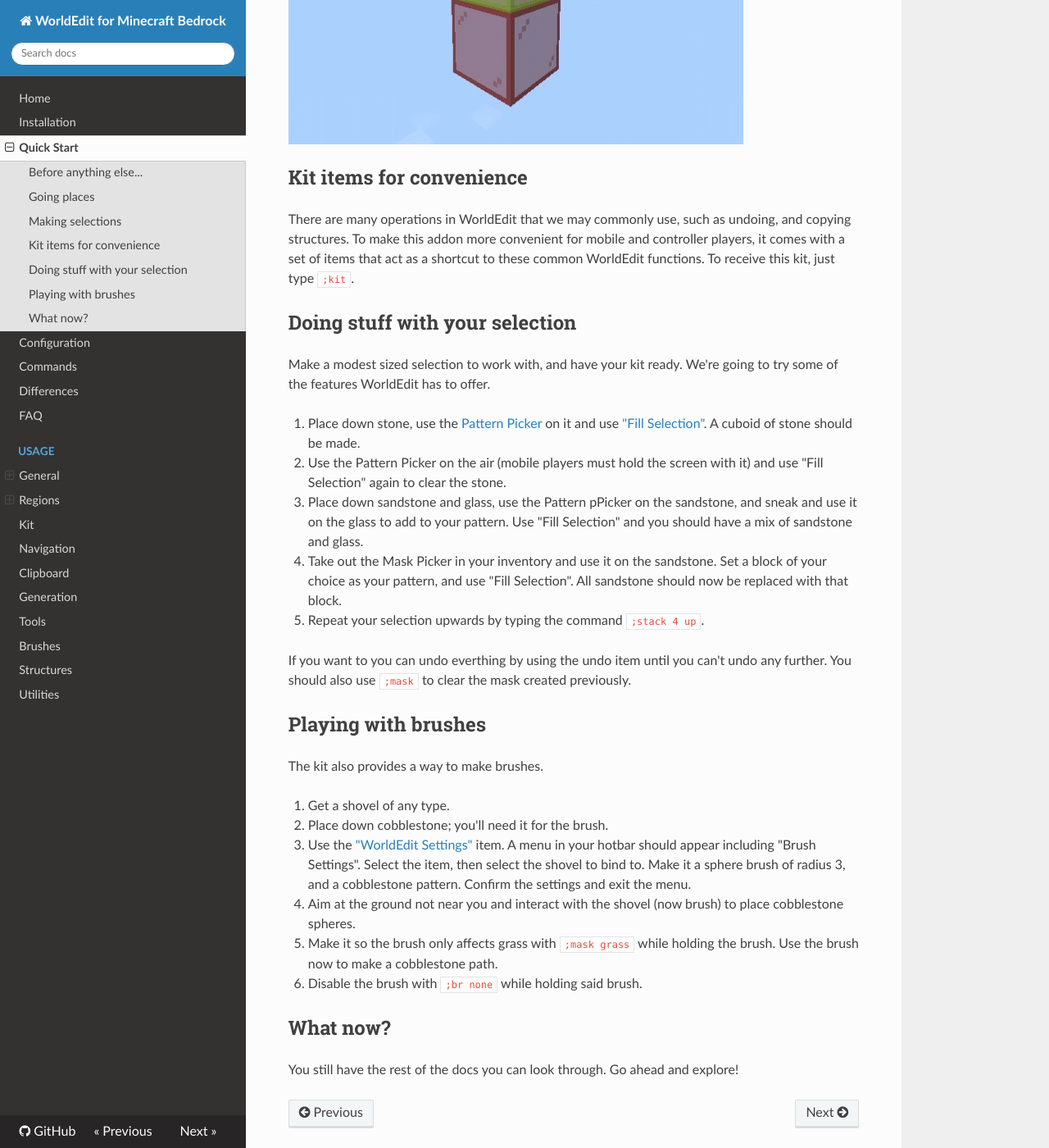
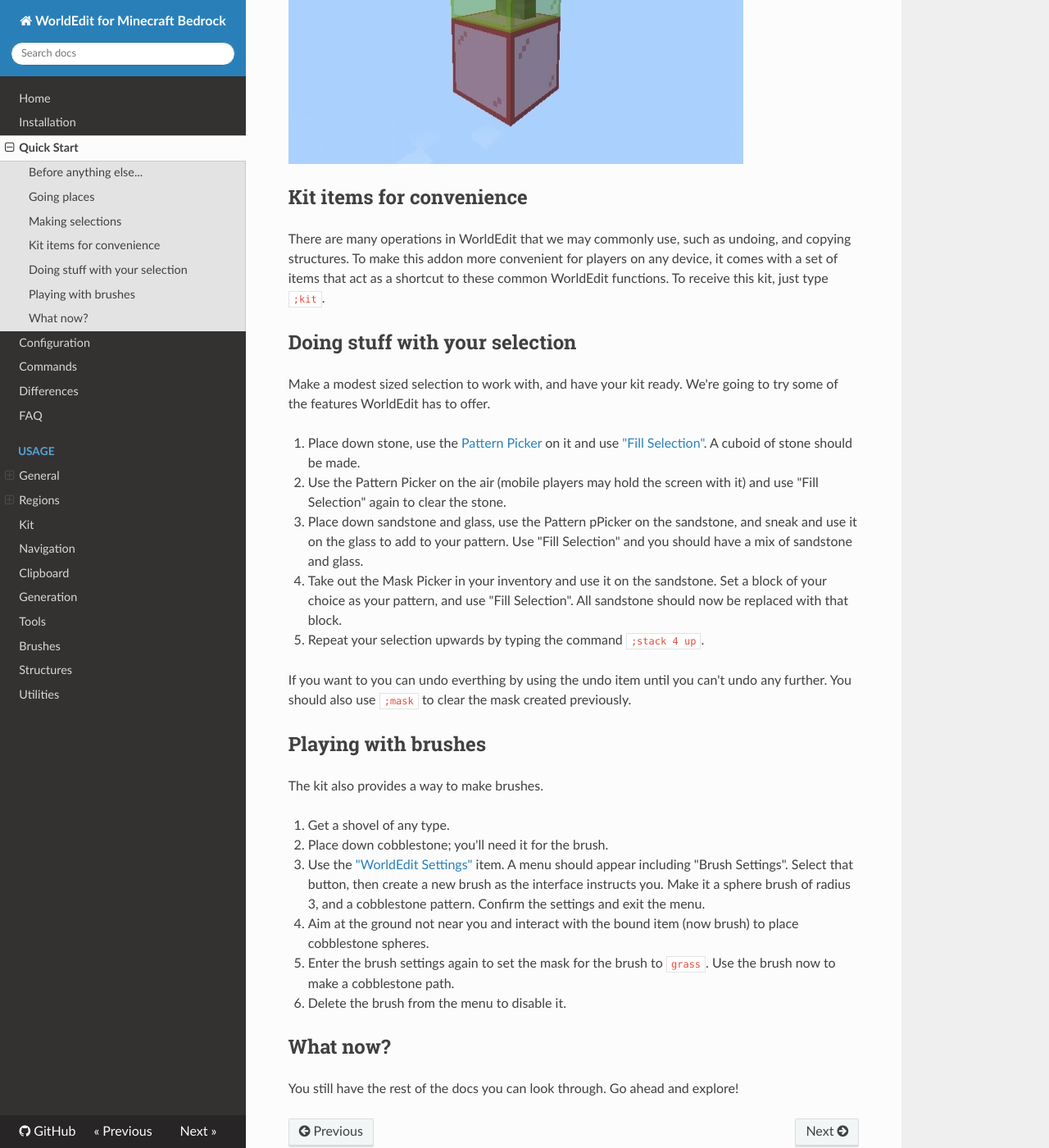
Before and after one commit to SIsilicon/WorldEdit-BE-Docs, an MkDocs documentation site: the page built from docs/quick_start.md, in a window 1280 px wide and 1400 px high, scrolled down 2068 px. Shown: the whole window at 82% size. Built offline with MkDocs 1.6.1, drawn with Linux system fonts in a browser that asks for light colours; nearby versions of some CDN libraries; some of the changed text lies outside the part shown.

Commit message:
Added some documentation for biome setting Added biome commands to command docs Modified quick start page for new menu

```diff
--- a/docs/quick_start.md
+++ b/docs/quick_start.md
@@ -16,8 +16,8 @@
     In the future, Mojang might add actual custom commands support to Minecraft.
 
 Getting from point A to point B can sometimes be a hassle.
-Luckily, this addon comes with what's known as a Navigation Wand.
-To get one, enter the command `;navwand`, an ender pearl.
+Luckily, this addon comes with what's known as a navigation wand.
+To get one, enter the command `;navwand`, or grab an ender pearl, the default item for this wand.
 
 Once you have this item, just interact with it to get teleported to the spot you are looking at.
 Want to get on the otherside of a wall or ceiling? Use the wand while sneaking to go right through it!
@@ -46,7 +46,7 @@
 
 ## Kit items for convenience
 
-There are many operations in WorldEdit that we may commonly use, such as undoing, and copying structures. To make this addon more convenient for mobile and controller players, it comes with a set of items that act as a shortcut to these common WorldEdit functions. To receive this kit, just type `;kit`.
+There are many operations in WorldEdit that we may commonly use, such as undoing, and copying structures. To make this addon more convenient for players on any device, it comes with a set of items that act as a shortcut to these common WorldEdit functions. To receive this kit, just type `;kit`.
 
 ## Doing stuff with your selection
 
@@ -54,7 +54,7 @@
 We're going to try some of the features WorldEdit has to offer.
 
 1. Place down stone, use the [Pattern Picker](../usage/kit#pattern_picker) on it and use ["Fill Selection"](../usage/kit#selection_fill). A cuboid of stone should be made.
-2. Use the Pattern Picker on the air (mobile players must hold the screen with it) and use "Fill Selection" again to clear the stone.
+2. Use the Pattern Picker on the air (mobile players may hold the screen with it) and use "Fill Selection" again to clear the stone.
 3. Place down sandstone and glass, use the Pattern pPicker on the sandstone, and sneak and use it on the glass to add to your pattern. Use "Fill Selection" and you should have a mix of sandstone and glass.
 4. Take out the Mask Picker in your inventory and use it on the sandstone. Set a block of your choice as your pattern, and use "Fill Selection". All sandstone should now be replaced with that block.
 5. Repeat your selection upwards by typing the command `;stack 4 up`.
@@ -67,10 +67,10 @@
 
 1. Get a shovel of any type.
 2. Place down cobblestone; you'll need it for the brush.
-3. Use the ["WorldEdit Settings"](../usage/kit#config) item. A menu in your hotbar should appear including "Brush Settings". Select the item, then select the shovel to bind to. Make it a sphere brush of radius 3, and a cobblestone pattern. Confirm the settings and exit the menu.
-4. Aim at the ground not near you and interact with the shovel (now brush) to place cobblestone spheres.
-5. Make it so the brush only affects grass with `;mask grass` while holding the brush. Use the brush now to make a cobblestone path.
-6. Disable the brush with `;br none` while holding said brush.
+3. Use the ["WorldEdit Settings"](../usage/kit#config) item. A menu should appear including "Brush Settings". Select that button, then create a new brush as the interface instructs you. Make it a sphere brush of radius 3, and a cobblestone pattern. Confirm the settings and exit the menu.
+4. Aim at the ground not near you and interact with the bound item (now brush) to place cobblestone spheres.
+5. Enter the brush settings again to set the mask for the brush to `grass`. Use the brush now to make a cobblestone path.
+6. Delete the brush from the menu to disable it.
 
 ## What now?
 
```
Also changed, not shown: docs/commands.md (+28 -1 lines), docs/usage/regions/region_operations.md (+5 -0 lines).
